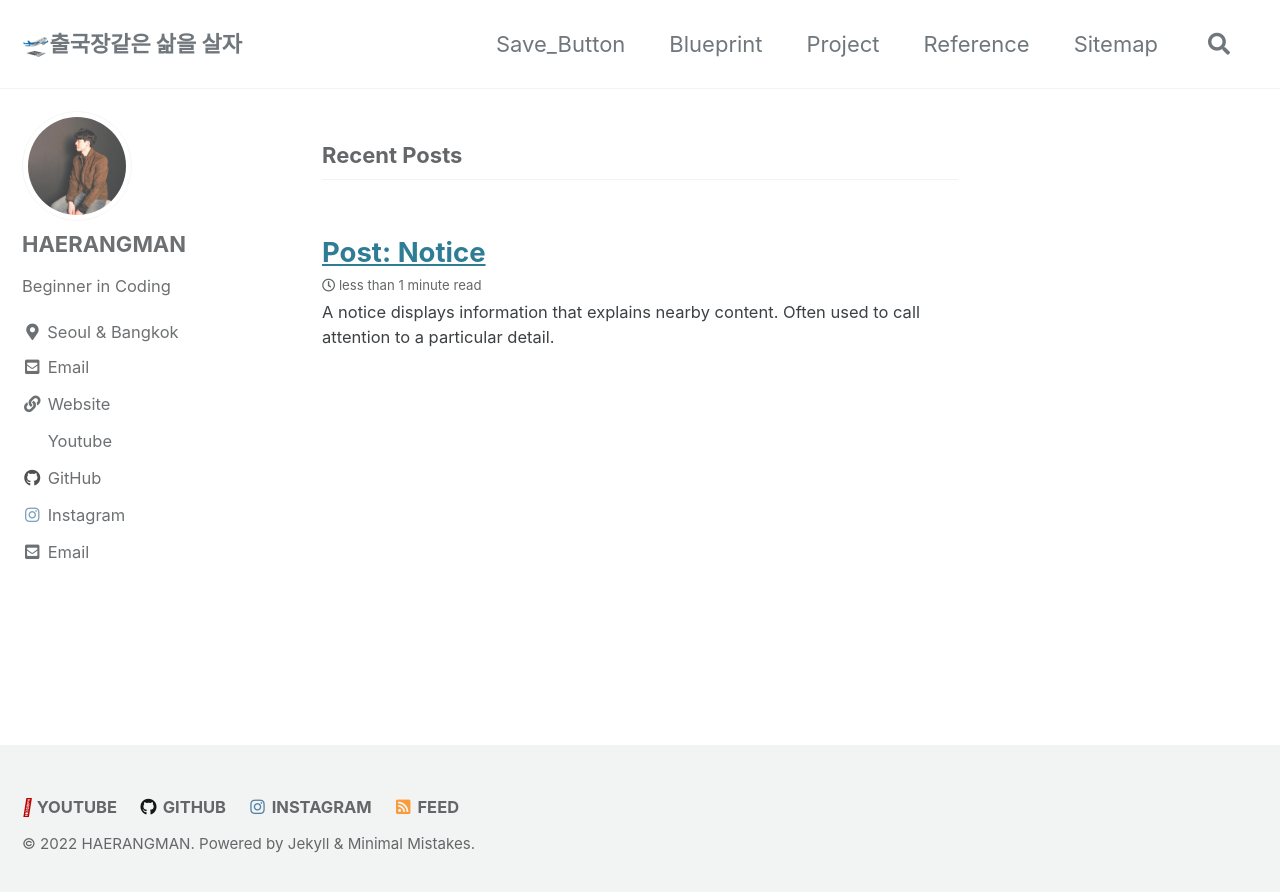
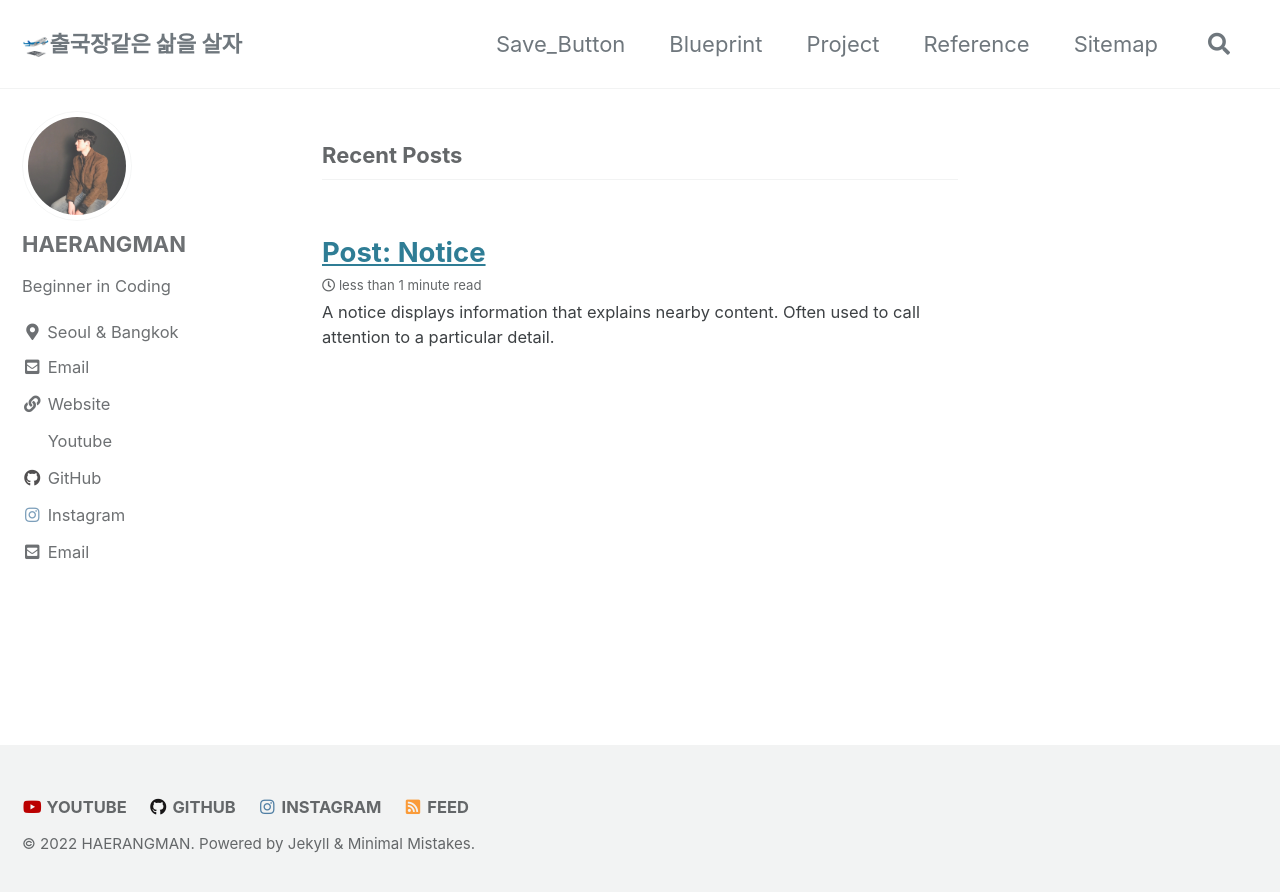
Before and after one commit to HAERANGMAN/HAERANGMAN.github.io, a Jekyll site: the page built from index.html, in a window 1280 px wide. Shown: the top 892 px of the page. Built offline with Jekyll 4.4.1, drawn with Linux system fonts in a browser that asks for light colours; cached includes are drawn as plain includes; the list of posts is cut into pages by our own code.

Commit message:
Update _config.yml

```diff
--- a/_config.yml
+++ b/_config.yml
@@ -115,7 +115,7 @@ author:
       icon: "fas fa-fw fa-link"
       url: "www.anyoungkorea"
     - label: "Youtube"
-      icon: "fab fa-fw fa-youtube-play"
+      icon: "fas fa-fw fa-youtube-play"
       url: "https://www.youtube.com/channel/UCvNri5FlTSb9gb8ct06gNoA"
     - label: "Twitter"
       icon: "fab fa-fw fa-twitter-square"
@@ -134,7 +134,7 @@ author:
 footer:
   links:
     - label: "Youtube"
-      icon: "fa-brands fa-youtube"
+      icon: "fab fa-fw fa-youtube"
       url: "https://www.youtube.com/channel/UCvNri5FlTSb9gb8ct06gNoA"
     - label: "Twitter"
       icon: "fab fa-fw fa-twitter-square"
```
